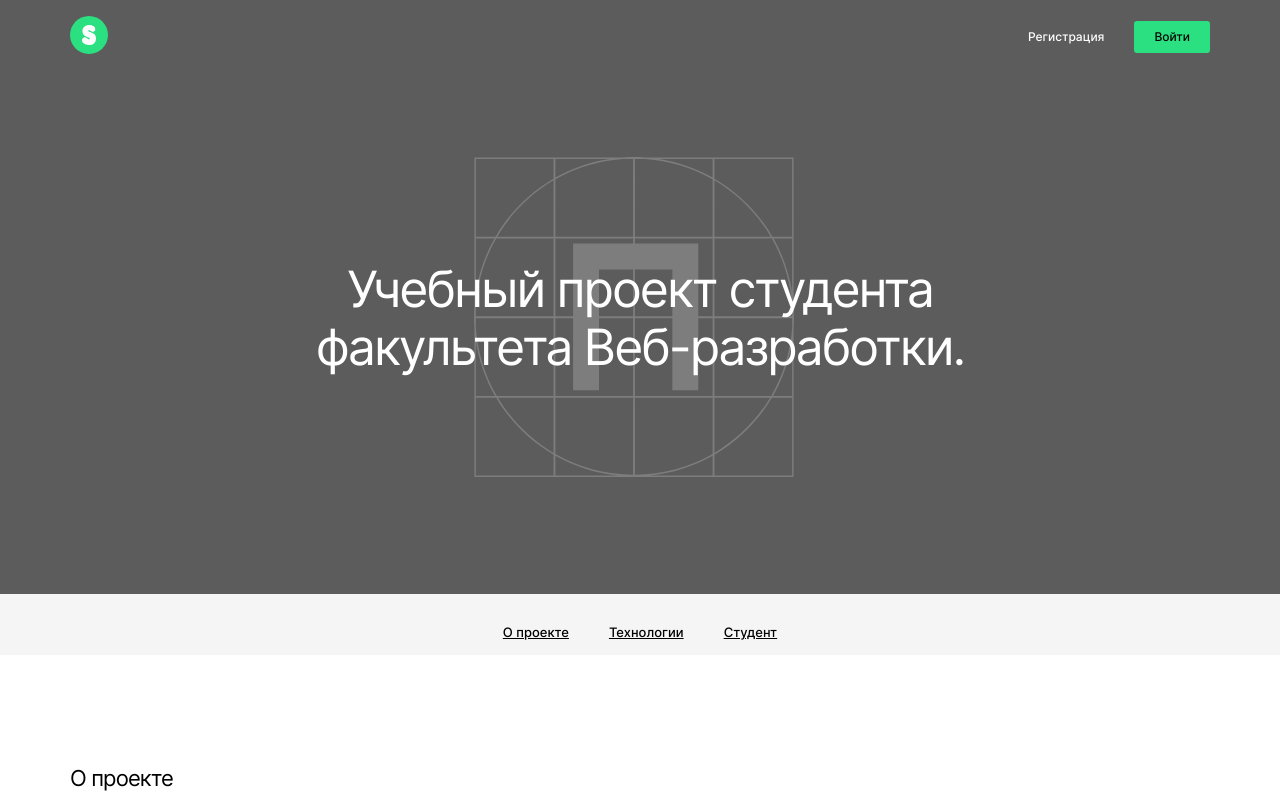
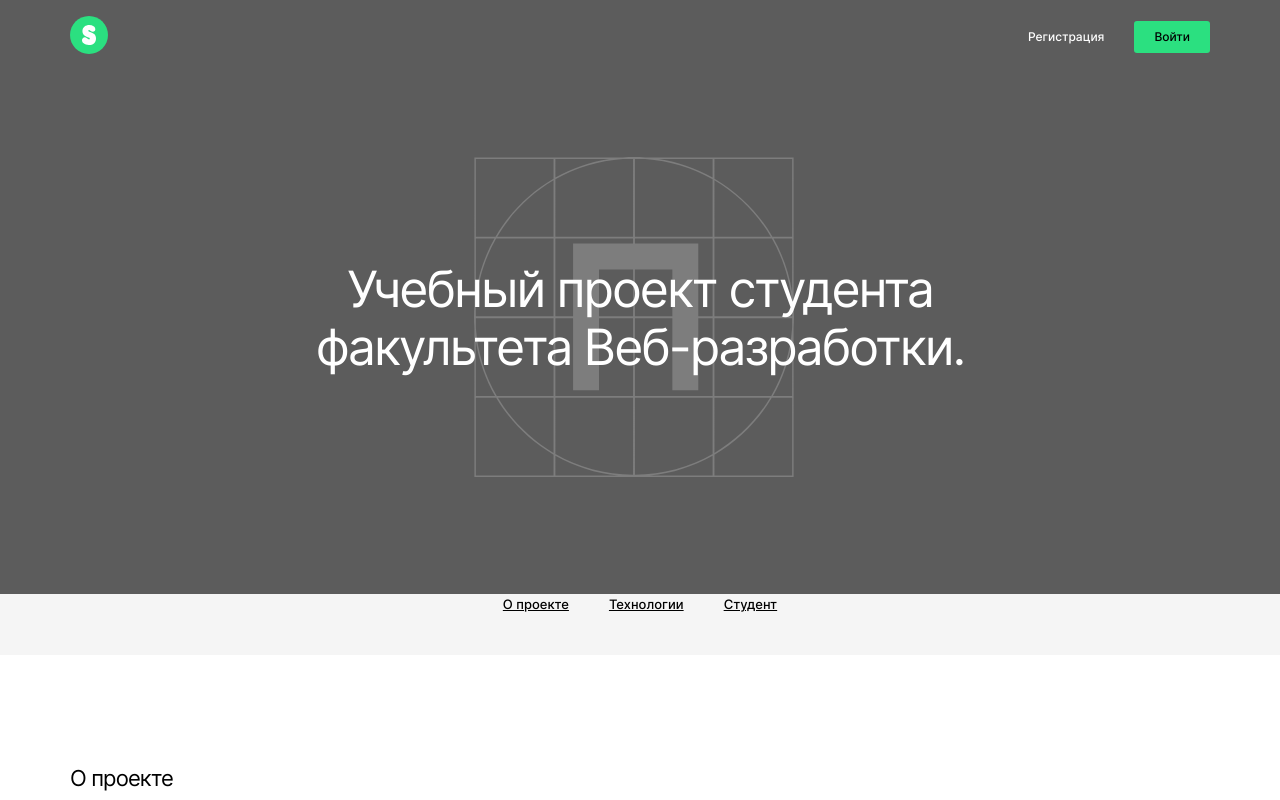
Before and after one commit to Milchess/movies-explorer-frontend, a React (Create React App) app: page / in a window 1280 px wide. Shown: the top 800 px of the page. Built offline with nearby package versions, Linux system fonts and the light colour scheme.

Commit message:
Редактирование замечаний

```diff
--- a/src/components/AboutMe/AboutMe.js
+++ b/src/components/AboutMe/AboutMe.js
@@ -5,9 +5,9 @@ import { Link } from 'react-router-dom';
 import photoStudent from '../../images/photoStudent.png';
 import Portfolio from '../Portfolio/Portfolio';
 
-function AboutMe(props) {
+function AboutMe() {
     return (
-        <section ref={props.innerRef} className='section-landing'>
+        <section id='about-me' className='section-landing'>
             <h2 className='section-landing__title'>Студент</h2>
             <div className='portfolio'>
                 <div className='portfolio-about'>
--- a/src/components/AboutProject/AboutProject.js
+++ b/src/components/AboutProject/AboutProject.js
@@ -2,9 +2,9 @@ import React from 'react';
 import '../../index.css';
 import './AboutProject.css';
 
-function AboutProject(props) {
+function AboutProject() {
     return (
-        <section ref={props.innerRef} className='section-landing'>
+        <section id='about-project' className='section-landing'>
             <h2 className='section-landing__title'>О проекте</h2>
             <div className='project-box'>
                 <div className='project-box__text'>
--- a/src/components/Main/Main.js
+++ b/src/components/Main/Main.js
@@ -1,4 +1,4 @@
-import React, { useRef } from 'react';
+import React from 'react';
 import Promo from '../Promo/Promo';
 import NavTab from '../NavTab/NavTab';
 import AboutProject from '../AboutProject/AboutProject';
@@ -7,35 +7,14 @@ import AboutMe from '../AboutMe/AboutMe';
 
 
 function Main() {
-    const project = useRef(null);
-    const technologies = useRef(null);
-    const student = useRef(null);
-
-    function handleScrollToMain(e) {
-        e.current.scrollIntoView({
-            behavior: 'smooth'
-        });
-    }
-
     return (
         <main>
-            <Promo/>
-            <NavTab
-                handlerClick={handleScrollToMain}
-                project={project}
-                technologies={technologies}
-                student={student}
-            />
+            <Promo />
+            <NavTab />
 
-            <AboutProject
-                innerRef={project}
-            />
-            <Techs
-                innerRef={technologies}
-            />
-            <AboutMe
-                innerRef={student}
-            />
+            <AboutProject />
+            <Techs />
+            <AboutMe />
         </main>
     );
 }
--- a/src/components/Movies.js
+++ b/src/components/Movies.js
@@ -12,6 +12,8 @@ function Movies() {
                 <ul className='grid-cards'>
                     <MoviesCard
                         isMySave={false}
+                        description={'33 слова о дизайне'}
+                        linkMovies={'https://www.kinopoisk.ru/film/1302273/'}
                     />
                 </ul>
             </div>
--- a/src/components/MoviesCard/MoviesCard.js
+++ b/src/components/MoviesCard/MoviesCard.js
@@ -2,18 +2,19 @@ import React from 'react';
 import '../../index.css';
 import './MoviesCard.css';
 import Pic1 from '../../images/pic__1.svg';
+import { Link } from 'react-router-dom';
 
 function MoviesCard(props) {
     return (
         <li className='grid-card'>
-            <article className='grid-card__container hover-style'>
-                <img alt='Картинка фильма' className='grid-card__image' src={Pic1}/>
+            <Link to={{ pathname: props.linkMovies }} className='grid-card__container hover-style' target='_blank'>
+                <img alt={props.description} className='grid-card__image' src={Pic1}/>
                 <div className='grid-card__item'>
-                    <h2 className='grid-card__title'>33 слова о дизайне</h2>
-                    <button aria-label={props.isMySave ? 'Удалить' : 'Нравится'} className={props.isMySave ? 'grid-card__delete' : 'grid-card__like'} type='button'></button>
+                    <h2 className='grid-card__title'>{props.description}</h2>
+                    <button aria-label={props.isMySave ? 'Удалить' : 'Нравится'} className={`hover-style ${props.isMySave ? 'grid-card__delete' : 'grid-card__like'}`} type='button'></button>
                 </div>
                 <p className='grid-card__time'>1ч 47м</p>
-            </article>
+            </Link>
         </li>
     );
 }
--- a/src/components/NavTab/NavTab.js
+++ b/src/components/NavTab/NavTab.js
@@ -1,23 +1,17 @@
 import React from 'react';
 import './NavTab.css';
 
-function NavTab(props) {
+function NavTab() {
     return (
         <ul className="landing-nav">
             <li>
-                <button onClick={() => props.handlerClick(props.project)}
-                        className="landing-nav__text hover-style">О проекте
-                </button>
+                <a href='#about-project' className="landing-nav__text hover-style">О проекте</a>
             </li>
             <li>
-                <button onClick={() => props.handlerClick(props.technologies)}
-                        className="landing-nav__text hover-style">Технологии
-                </button>
+                <a href='#techs' className="landing-nav__text hover-style">Технологии</a>
             </li>
             <li>
-                <button onClick={() => props.handlerClick(props.student)}
-                        className="landing-nav__text hover-style">Студент
-                </button>
+                <a href='#about-me' className="landing-nav__text hover-style">Студент</a>
             </li>
         </ul>
     );
--- a/src/components/SavedMovies.js
+++ b/src/components/SavedMovies.js
@@ -12,6 +12,8 @@ function SavedMovies() {
                 <ul className='grid-cards'>
                     <MoviesCard
                         isMySave={true}
+                        description={'33 слова о дизайне'}
+                        linkMovies={'https://www.kinopoisk.ru/film/1302273/'}
                     />
                 </ul>
             </div>
--- a/src/components/SearchForm/SearchForm.js
+++ b/src/components/SearchForm/SearchForm.js
@@ -5,13 +5,13 @@ import FilterCheckbox from '../FilterCheckbox/FilterCheckbox';
 
 function SearchForm() {
     return (
-        <form className='search'>
-            <div className='input-group'>
+        <section className='search'>
+            <form className='input-group'>
                 <input className='input-group__search' type='text' placeholder='Фильм' required/>
-                <button className='input-group__btn-search hover-style' type='button'>Поиск</button>
-            </div>
+                <button className='input-group__btn-search hover-style' type='submit'>Поиск</button>
+            </form>
             <FilterCheckbox/>
-        </form>
+        </section>
     )
 }
 
--- a/src/components/Techs/Techs.js
+++ b/src/components/Techs/Techs.js
@@ -2,9 +2,9 @@ import React from 'react';
 import '../../index.css';
 import './Techs.css';
 
-function Techs(props) {
+function Techs() {
     return (
-        <section ref={props.innerRef} className='section-landing section-landing_grey'>
+        <section id='techs' className='section-landing section-landing_grey'>
             <h2 className='section-landing__title'>Технологии</h2>
             <div className='technologies-box'>
                 <p className='technologies-box__title'>7 технологий</p>
```
